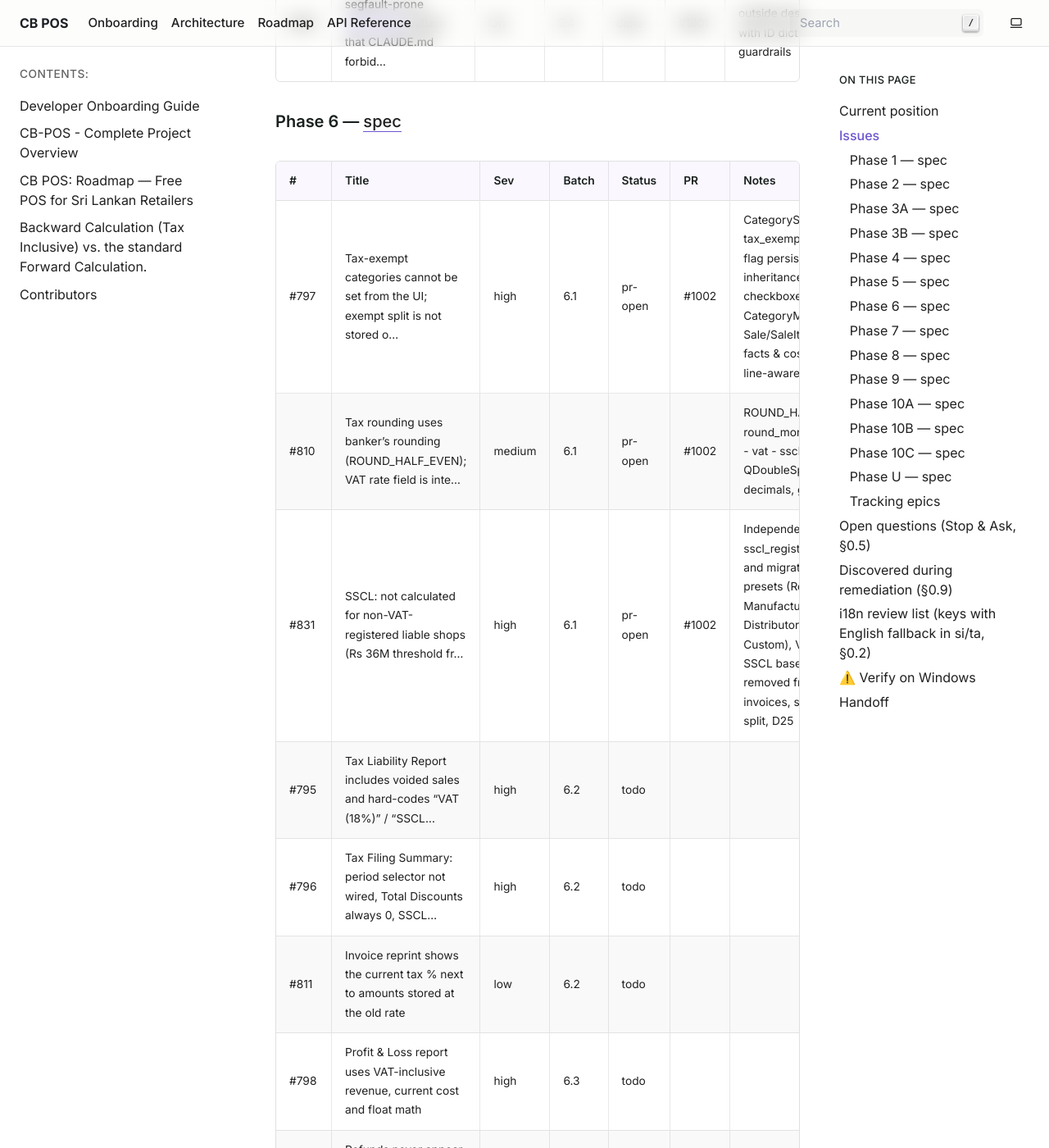
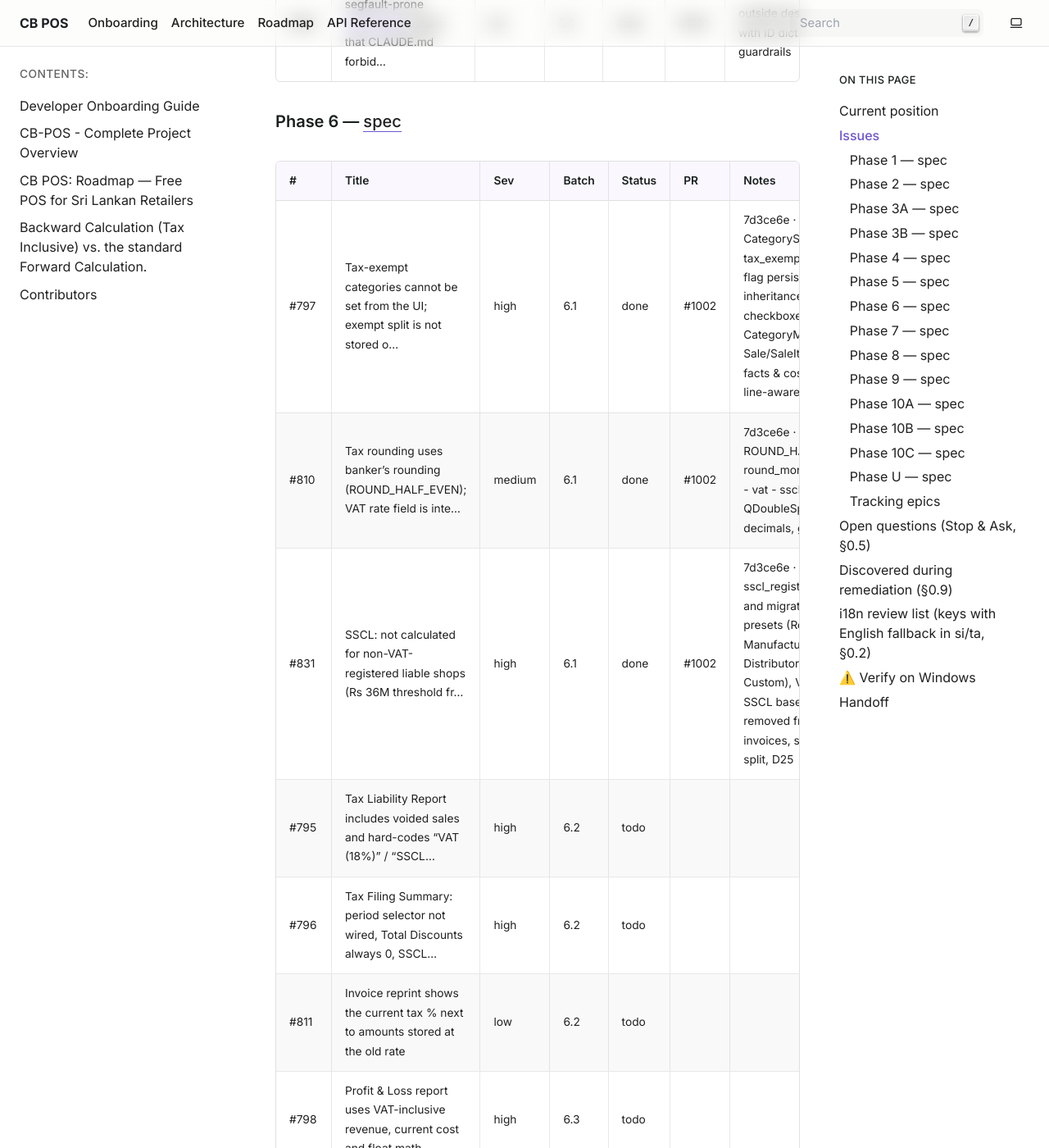
Before and after one commit to HMAHD/CB-POS, a Sphinx documentation site: the page built from docs/remediation/PROGRESS.md, in a window 1280 px wide and 1400 px high, scrolled down 14522 px. Shown: the whole window at 82% size. Built offline with Sphinx 7.4.7, drawn with Linux system fonts in a browser that asks for light colours; pages that are not in the unit, such as notebooks, are missing from menus; some of the changed text lies outside the part shown.

Commit message:
docs(remediation): complete Phase 6.1 and start Batch 6.2

```diff
--- a/docs/remediation/PROGRESS.md
+++ b/docs/remediation/PROGRESS.md
@@ -145,9 +145,9 @@ Statuses: `todo` · `in-progress` · `blocked (Q#)` · `pr-open` · `done` (merg
 
 | # | Title | Sev | Batch | Status | PR | Notes |
 |---|---|---|---|---|---|---|
-| #797 | Tax-exempt categories cannot be set from the UI; exempt split is not stored o… | high | 6.1 | pr-open | #1002 | CategoryService tax_exempt/sscl_exempt flag persistence & inheritance, UI checkboxes in CategoryManagerDialog, Sale/SaleItem exemption facts & cost snapshot, line-aware refund split |
-| #810 | Tax rounding uses banker's rounding (ROUND_HALF_EVEN); VAT rate field is inte… | medium | 6.1 | pr-open | #1002 | ROUND_HALF_UP via round_money, net = total - vat - sscl, QDoubleSpinBox with 2 decimals, guardrail test |
-| #831 | SSCL: not calculated for non-VAT-registered liable shops (Rs 36M threshold fr… | high | 6.1 | pr-open | #1002 | Independent sscl_registered config and migration, turnover presets (Retail 50%, Manufacturer 85%, Distributor 25%, Custom), VAT-exclusive SSCL base, SSCL removed from receipts & invoices, settings UI split, D25 |
+| #797 | Tax-exempt categories cannot be set from the UI; exempt split is not stored o… | high | 6.1 | done | #1002 | 7d3ce6e · CategoryService tax_exempt/sscl_exempt flag persistence & inheritance, UI checkboxes in CategoryManagerDialog, Sale/SaleItem exemption facts & cost snapshot, line-aware refund split |
+| #810 | Tax rounding uses banker's rounding (ROUND_HALF_EVEN); VAT rate field is inte… | medium | 6.1 | done | #1002 | 7d3ce6e · ROUND_HALF_UP via round_money, net = total - vat - sscl, QDoubleSpinBox with 2 decimals, guardrail test |
+| #831 | SSCL: not calculated for non-VAT-registered liable shops (Rs 36M threshold fr… | high | 6.1 | done | #1002 | 7d3ce6e · Independent sscl_registered config and migration, turnover presets (Retail 50%, Manufacturer 85%, Distributor 25%, Custom), VAT-exclusive SSCL base, SSCL removed from receipts & invoices, settings UI split, D25 |
 | #795 | Tax Liability Report includes voided sales and hard-codes "VAT (18%)" / "SSCL… | high | 6.2 | todo | | |
 | #796 | Tax Filing Summary: period selector not wired, Total Discounts always 0, SSCL… | high | 6.2 | todo | | |
 | #811 | Invoice reprint shows the current tax % next to amounts stored at the old rate | low | 6.2 | todo | | |
@@ -305,4 +305,4 @@ Statuses: `todo` · `in-progress` · `blocked (Q#)` · `pr-open` · `done` (merg
 | #911 | Physical thermal print of duplicate receipt (SalesReceiptBuilder & RefundReceiptBuilder duplicate markers) | pending |
 
 ## Handoff
-Phase 6, Batch 6.1 (Tax calculation and stored facts: #810, #797, #831) is implemented and opened in PR #1002 on branch `fix/p6-b1-tax-calculation-facts`. Shared migration `c3d4e5f6a7b8_sale_tax_snapshot` created and backfilled; ROUND_HALF_UP enforced everywhere; category VAT/SSCL exemptions implemented and snapshotted to sale/sale_items; SSCL decoupled from VAT with turnover presets and customer receipt/invoice removal (D25). Full test suite passed (3,259 passed, 0 failures). Awaiting PR merge approval before closing issues and starting Batch 6.2.
+Phase 6, Batch 6.1 (Tax calculation and stored facts: #810, #797, #831) is complete and merged to `main` in PR #1002 (7d3ce6e). Issues #797, #810, #831 verified closed. Decision D25 recorded. Ready to begin Batch 6.2 (Tax reporting and invoice history: #811, #795, #796) on branch `fix/p6-b2-tax-reports-invoice-history`. Shared foundation `cbpos/core/reports/sale_filters.py` to be created first.
```
Also changed, not shown: other parts of docs/remediation/PROGRESS.md (+1 -1 lines).
